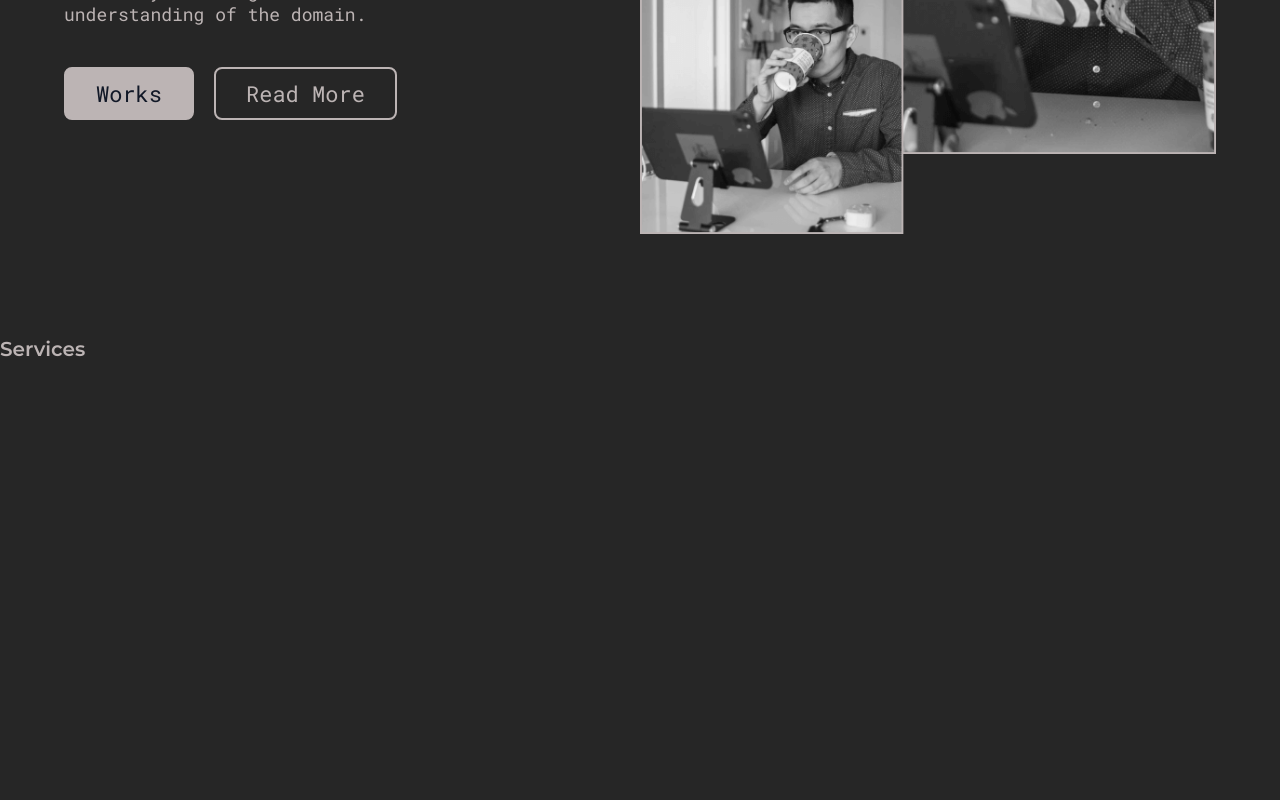
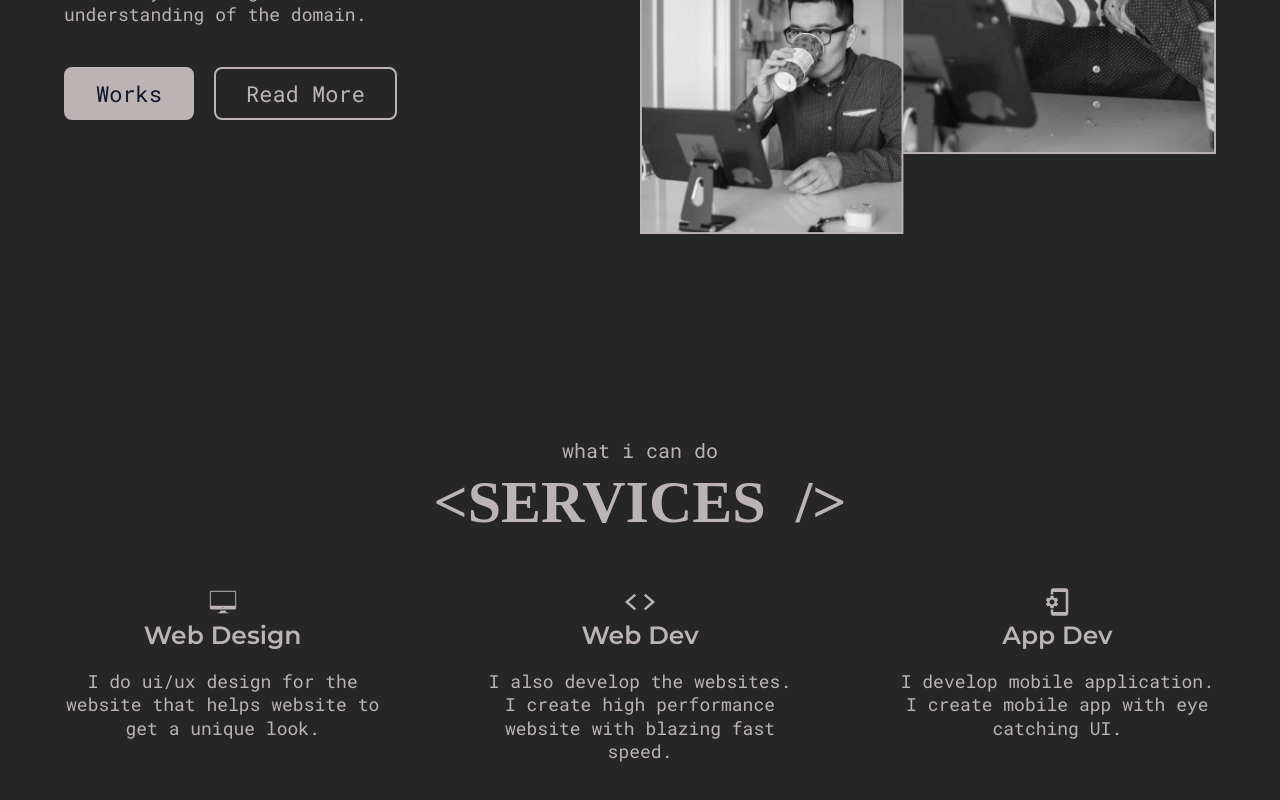
Before and after one commit to nerdyspook/nerdyspook-react-portfolio, a React (Create React App) app: page / in a window 1280 px wide. Shown: the part 1428-2228 px from the top of the page. Before the commit the page ends 1789 px from the top, so only its background shows below. Built offline with nearby package versions, Linux system fonts and the light colour scheme; a web font is replaced by a local one.

Commit message:
services section styles added

```diff
--- a/src/components/AboutSection.jsx
+++ b/src/components/AboutSection.jsx
@@ -90,7 +90,7 @@ export default function AboutSection() {
       <div className="container">
         <div className="aboutSection__left">
           <SectionTitle
-            subheading="Let me introduce myself"
+            subheading="let me introduce myself"
             heading="<About me&nbsp; />"
           />
           <Ptext light>
@@ -105,7 +105,7 @@ export default function AboutSection() {
           </div>
         </div>
         <div className="aboutSection__right">
-          <img src={AboutImg} alt="about" />
+          <img src={AboutImg} alt="about" loading="lazy" />
         </div>
       </div>
     </AboutSectionStyle>
--- a/src/components/ServicesSection.jsx
+++ b/src/components/ServicesSection.jsx
@@ -1,9 +1,57 @@
 import React from 'react';
+import styled from 'styled-components';
+import { IoIosDesktop } from 'react-icons/io';
+import { IoCodeSharp } from 'react-icons/io5';
+import { MdOutlinePhonelinkSetup } from 'react-icons/md';
+
+import SectionTitle from './SectionTitle';
+import ServicesSectionItem from './ServicesSectionItem';
+
+const ServicesItemStyle = styled.div`
+  padding: 10rem 0;
+
+  .services__allItems {
+    display: flex;
+    gap: 10rem;
+    justify-content: space-between;
+    margin-top: 5rem;
+  }
+
+  @media screen and (max-width: 767px) {
+    .services__allItems {
+      flex-direction: column;
+      max-width: 350px;
+      margin: 0 auto;
+      margin-top: 5rem;
+      gap: 5rem;
+    }
+  }
+`;
 
 export default function ServicesSection() {
   return (
-    <div>
-      <h1>Services</h1>
-    </div>
+    <ServicesItemStyle>
+      <div className="container">
+        <SectionTitle heading="<Services &nbsp;/>" subheading="what i can do" />
+
+        <div className="services__allItems">
+          <ServicesSectionItem
+            icon={<IoIosDesktop />}
+            title="Web Design"
+            desc="I do ui/ux design for the website that helps website to get a unique look."
+          />
+          <ServicesSectionItem
+            icon={<IoCodeSharp />}
+            title="Web Dev"
+            desc="I also develop the websites. I create high performance website with blazing fast speed."
+          />
+          <ServicesSectionItem
+            icon={<MdOutlinePhonelinkSetup />}
+            title="App Dev"
+            desc="I develop mobile application. I create mobile app with eye catching UI."
+          />
+        </div>
+      </div>
+    </ServicesItemStyle>
   );
 }
--- /dev/null
+++ b/src/components/ServicesSectionItem.jsx
@@ -0,0 +1,37 @@
+import React from 'react';
+import { IoIosDesktop } from 'react-icons/io';
+import styled from 'styled-components';
+
+import Ptext from './Ptext';
+
+const ItemStyle = styled.div`
+  text-align: center;
+  .servicesItem__icon {
+    svg {
+      width: 3rem;
+    }
+  }
+
+  .servicesItem__title {
+    font-size: 2.5rem;
+    font-family: 'Montserrat SemiBold';
+  }
+
+  .para {
+    margin-top: 2rem;
+  }
+`;
+
+export default function ServicesSectionItem({
+  icon = <IoIosDesktop />,
+  title = 'Title',
+  desc = 'description',
+}) {
+  return (
+    <ItemStyle>
+      <div className="servicesItem__icon">{icon}</div>
+      <div className="servicesItem__title">{title}</div>
+      <Ptext light>{desc}</Ptext>
+    </ItemStyle>
+  );
+}
```
